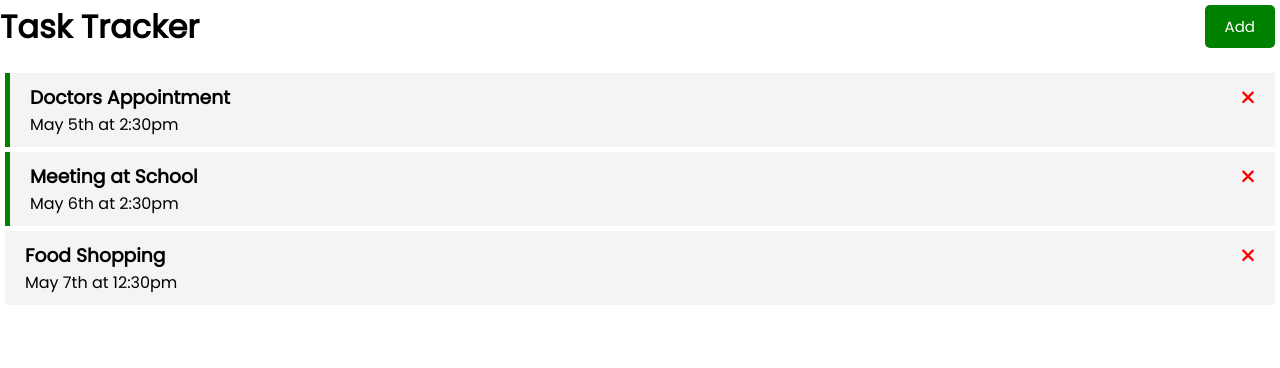
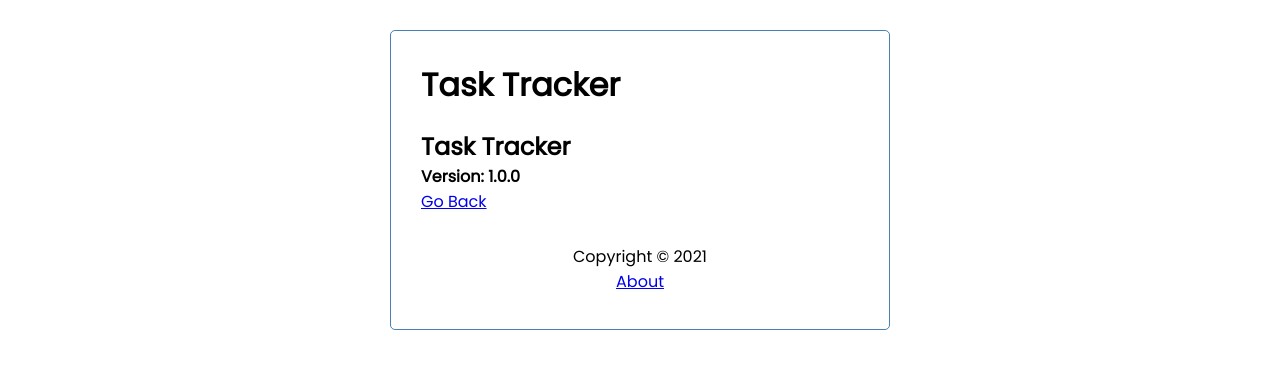
Before and after one commit to nprasad2077/angular-crash, an Angular app: page /about in a window 1280 px wide. Shown: the top 368 px of the page. Built offline with nearby package versions, Linux system fonts and the light colour scheme; data requests are answered from the project's data file.

Commit message:
complete

```diff
--- a/src/app/app.component.html
+++ b/src/app/app.component.html
@@ -1,4 +1,5 @@
-<div>
+<div class="container">
   <app-header></app-header>
-  <app-tasks></app-tasks>
+  <router-outlet></router-outlet>
+  <app-footer></app-footer>
 </div>
--- a/src/app/app.module.ts
+++ b/src/app/app.module.ts
@@ -3,6 +3,7 @@
 import { HttpClientModule } from '@angular/common/http';
 import { FontAwesomeModule } from '@fortawesome/angular-fontawesome';
 import { FormsModule } from '@angular/forms';
+import { RouterModule, Routes } from '@angular/router';
 
 import { AppComponent } from './app.component';
 import { HeaderComponent } from './components/header/header.component';
@@ -10,7 +11,14 @@
 import { TasksComponent } from './components/tasks/tasks.component';
 import { TaskItemComponent } from './components/task-item/task-item.component';
 import { AddTaskComponent } from './components/add-task/add-task.component';
+import { AboutComponent } from './components/about/about.component';
+import { FooterComponent } from './components/footer/footer.component';
 
+
+const appRoutes: Routes = [
+  { path: '', component: TasksComponent },
+  { path: 'about', component: AboutComponent },
+];
 
 @NgModule({
   declarations: [
@@ -19,13 +27,16 @@
     ButtonComponent,
     TasksComponent,
     TaskItemComponent,
-    AddTaskComponent
+    AddTaskComponent,
+    AboutComponent,
+    FooterComponent
   ],
   imports: [
     BrowserModule,
     FontAwesomeModule,
     HttpClientModule,
     FormsModule,
+    RouterModule.forRoot(appRoutes, { enableTracing: true }),
   ],
   providers: [],
   bootstrap: [AppComponent]
--- /dev/null
+++ b/src/app/components/about/about.component.html
@@ -0,0 +1,5 @@
+<div>
+    <h2>Task Tracker</h2>
+    <h4>Version: 1.0.0</h4>
+    <a routerLink="">Go Back</a>
+</div>
--- /dev/null
+++ b/src/app/components/footer/footer.component.css
@@ -0,0 +1,4 @@
+footer {
+    margin-top: 30px;
+    text-align: center;
+}
--- /dev/null
+++ b/src/app/components/footer/footer.component.html
@@ -0,0 +1,4 @@
+<footer>
+    <p>Copyright &copy; 2021</p>
+    <a routerLink="/about">About</a>
+</footer>
--- a/src/app/components/header/header.component.html
+++ b/src/app/components/header/header.component.html
@@ -1,4 +1,4 @@
 <header>
     <h1>{{title}}</h1>
-    <app-button color="{{showAddTask ? 'red' : 'green' }}" text="{{showAddTask ? 'Close' : 'Add' }}"(btnClick)="toggleAddTask()"></app-button>
+    <app-button *ngIf="hasRoute('/')" color="{{showAddTask ? 'red' : 'green' }}" text="{{showAddTask ? 'Close' : 'Add' }}"(btnClick)="toggleAddTask()"></app-button>
 </header>
--- a/src/app/components/header/header.component.ts
+++ b/src/app/components/header/header.component.ts
@@ -1,6 +1,7 @@
 import { Component } from '@angular/core';
 import {UiService} from '../../services/ui.service';
 import {Subscription} from 'rxjs';
+import { Router } from '@angular/router';
 
 @Component({
   selector: 'app-header',
@@ -12,7 +13,7 @@
   showAddTask: boolean = false;
   subscription!: Subscription;
 
-  constructor(private uiService: UiService) {
+  constructor(private uiService: UiService, private router:Router) {
     this.subscription = this.uiService.onToggle().subscribe((value) => (this.showAddTask = value));
   }
 
@@ -20,4 +21,8 @@
     this.uiService.toggleAddTask();
   }
 
+  hasRoute(route: String) {
+    return this.router.url === route;
+  }
+
 }
```
Also changed, not shown: src/app/components/about/about.component.ts (added, +10 -0 lines), src/app/components/footer/footer.component.ts (added, +10 -0 lines), src/app/components/about/about.component.css (added), 2 other files (tests, documents, lock files or other folders).
